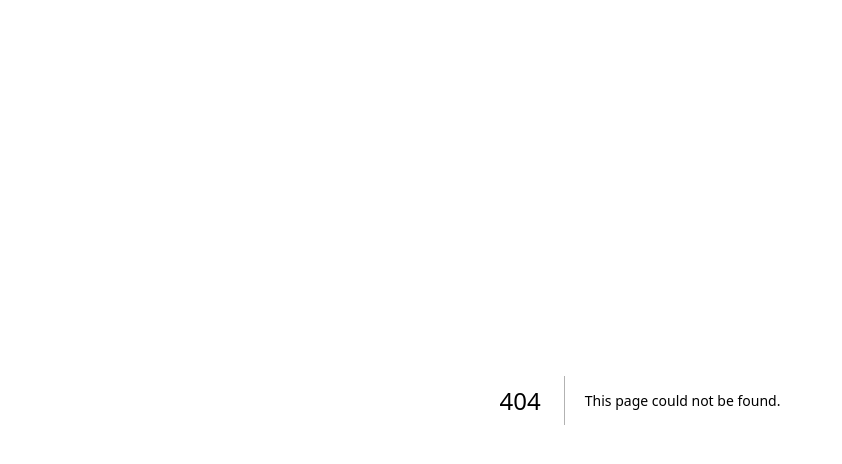
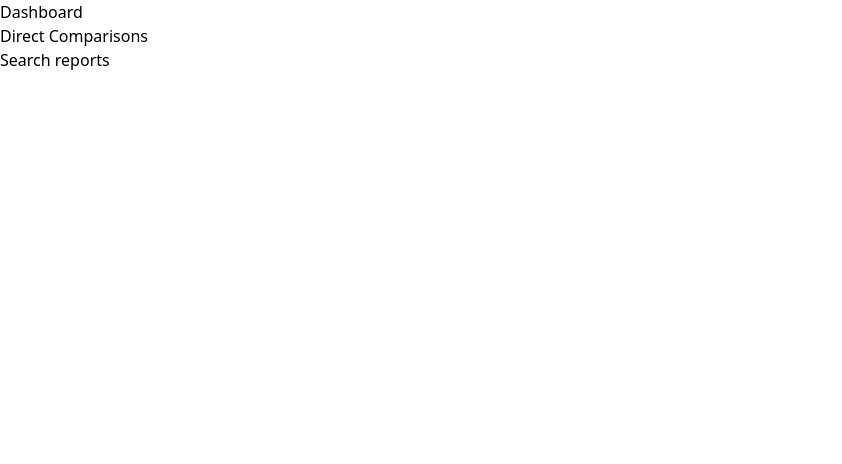
Before and after one commit to agbenchmark/agbenchmark-frontend, a Next.js app: page /data in a window 1280 px wide. Before the commit this address had no page. Shown: the top 464 px of the page, without its empty margins (0-842 px from the left). Built offline with nearby package versions, Linux system fonts and the light colour scheme.

Commit message:
setting up data page

```diff
--- /dev/null
+++ b/src/pages/data.tsx
@@ -0,0 +1,18 @@
+import React, { useState } from "react";
+import tw from "tailwind-styled-components";
+
+const DataPage: React.FC = () => {
+  return (
+    <PageContainer>
+      <div>Dashboard</div>
+      <div>Direct Comparisons</div>
+      <div>Search reports</div>
+    </PageContainer>
+  );
+};
+
+export default DataPage;
+
+const PageContainer = tw.div`
+
+`;
```
